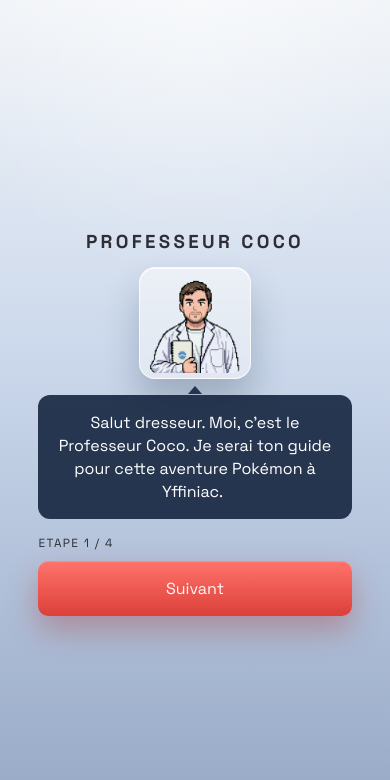
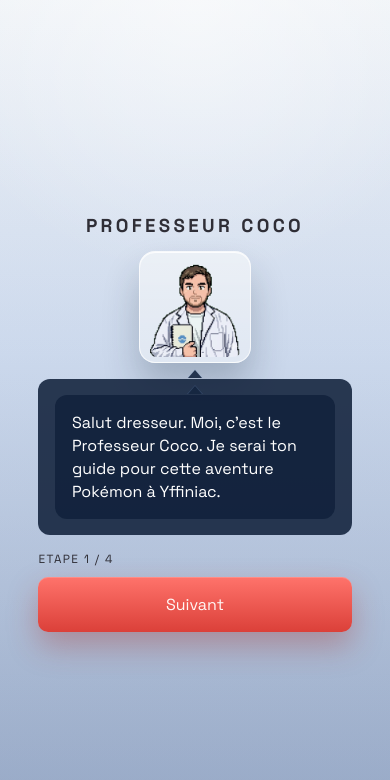
Before and after one commit to coeyn/yffiniac_poke_caching, a React (Vite) app: page / in a window 390 px wide. Shown: the top 780 px of the page. Built offline with nearby package versions, Linux system fonts and the light colour scheme.

Commit message:
Apply dialogue bubble styling to professor capture text

```diff
--- a/src/styles.css
+++ b/src/styles.css
@@ -229,14 +229,17 @@
   margin-bottom: 0;
 }
 
-.dialogue-bubble {
+.dialogue-bubble,
+.professor-copy .capture-text {
   position: relative;
   padding: 1rem 1.05rem;
   border-radius: 12px;
   background: rgba(18, 34, 60, 0.88);
-}
-
-.dialogue-bubble::before {
+  text-align: left;
+}
+
+.dialogue-bubble::before,
+.professor-copy .capture-text::before {
   content: '';
   position: absolute;
   top: 1rem;
@@ -245,7 +248,8 @@
   height: 0;
 }
 
-.dialogue-bubble::after {
+.dialogue-bubble::after,
+.professor-copy .capture-text::after {
   content: '';
   position: absolute;
   top: calc(1rem + 1px);
@@ -2104,7 +2108,8 @@
     margin-top: 0.2rem;
   }
 
-  .dialogue-bubble::before {
+  .dialogue-bubble::before,
+  .professor-copy .capture-text::before {
     top: -0.62rem;
     left: 50%;
     transform: translateX(-50%);
@@ -2114,7 +2119,8 @@
     border-bottom: 0.62rem solid rgba(123, 161, 214, 0.18);
   }
 
-  .dialogue-bubble::after {
+  .dialogue-bubble::after,
+  .professor-copy .capture-text::after {
     top: -0.52rem;
     left: 50%;
     transform: translateX(-50%);
```
